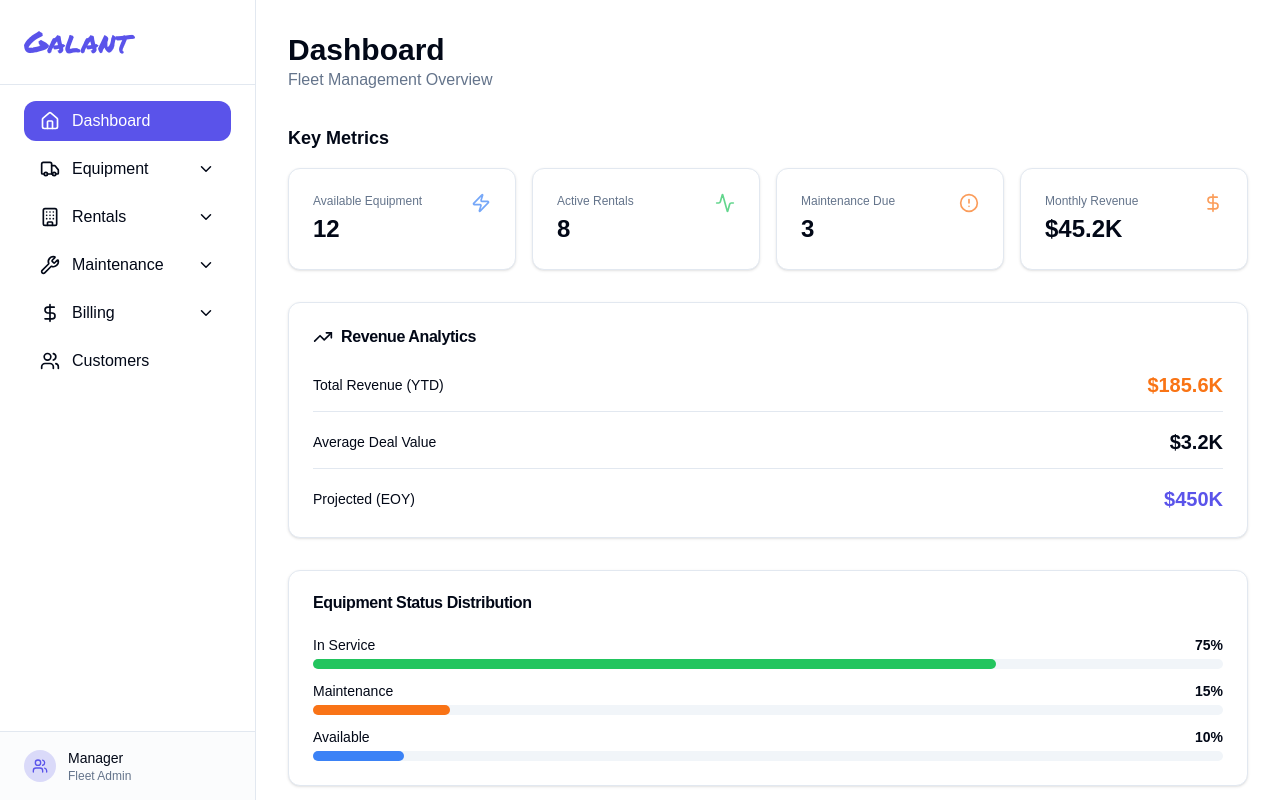
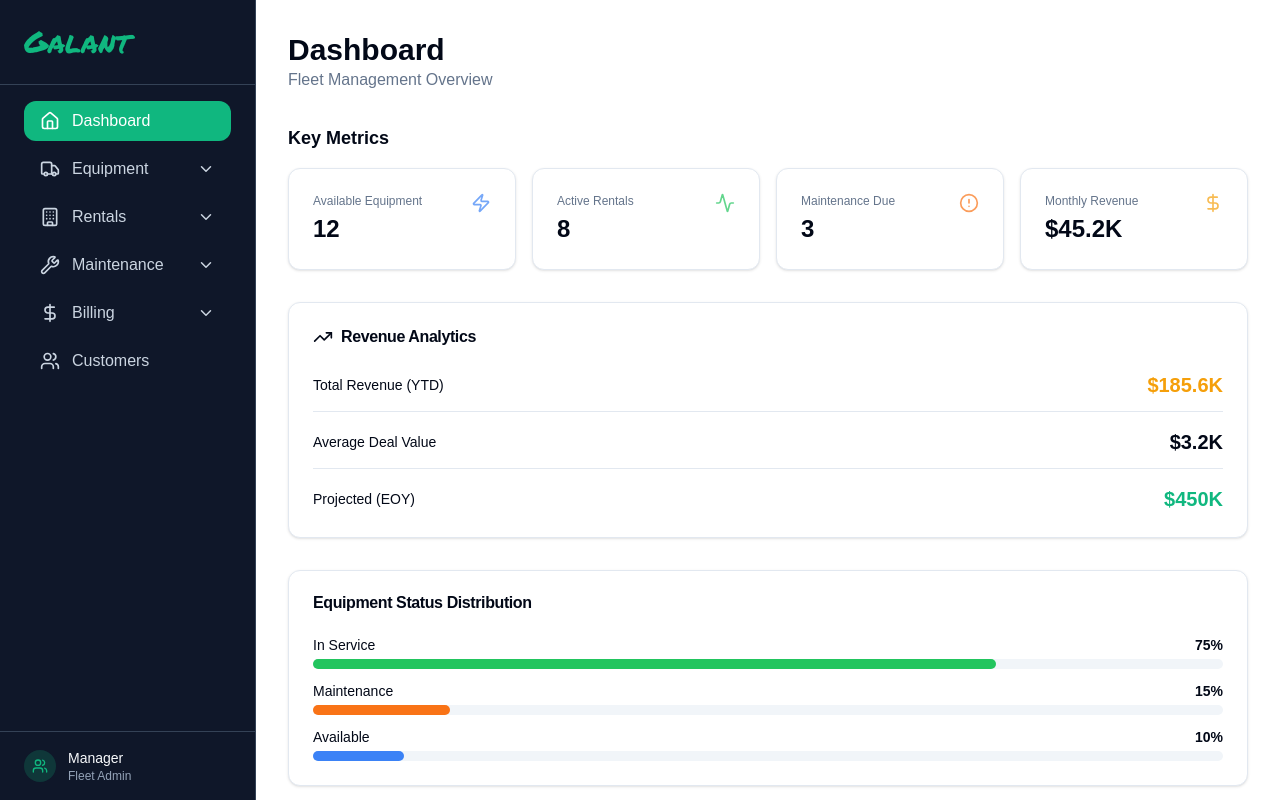
Before and after one commit to s-hajir/galant-frontend-test, a React (Vite) app in the folder rental-dashboard/: page / in a window 1280 px wide. Built offline with nearby package versions, Linux system fonts and the light colour scheme.

Commit message:
navbar left: dark

```diff
--- a/rental-dashboard/src/components/layout/MainLayout.tsx
+++ b/rental-dashboard/src/components/layout/MainLayout.tsx
@@ -45,17 +45,27 @@ const Sidebar: React.FC<{ isOpen: boolean; onClose: () => void }> = ({ isOpen, o
   return (
     <>
       {/* Sidebar - Hidden on mobile, visible on lg+ */}
-      <aside className={`fixed lg:static inset-y-0 left-0 z-50 w-64 bg-card text-card-foreground flex flex-col border-r border-border transform transition-transform duration-300 ease-in-out ${
-        isOpen ? 'translate-x-0' : '-translate-x-full lg:translate-x-0'
-      }`}>
+      <aside
+        className={`fixed lg:static inset-y-0 left-0 z-50 w-64 flex flex-col border-r transform transition-transform duration-300 ease-in-out ${
+          isOpen ? 'translate-x-0' : '-translate-x-full lg:translate-x-0'
+        }`}
+        style={{
+          backgroundColor: 'hsl(var(--sidebar-bg))',
+          color: 'hsl(var(--sidebar-text))',
+          borderColor: 'hsl(var(--sidebar-border))'
+        }}
+      >
         {/* Fixed Header */}
-        <div className="flex items-center justify-between px-6 py-6 border-b border-border flex-shrink-0">
+        <div
+          className="flex items-center justify-between px-6 py-6 border-b flex-shrink-0"
+          style={{ borderColor: 'hsl(var(--sidebar-border))' }}
+        >
           <h1 className="text-3xl text-primary hidden lg:block" style={{ fontFamily: "'Permanent Marker', cursive" }}>
             Galant
           </h1>
           <button
             onClick={onClose}
-            className="lg:hidden p-2 hover:bg-muted rounded-lg transition-colors ml-auto"
+            className="lg:hidden p-2 hover:bg-slate-800 rounded-lg transition-colors ml-auto"
             aria-label="Close sidebar"
           >
             <X size={20} />
@@ -121,13 +131,19 @@ const Sidebar: React.FC<{ isOpen: boolean; onClose: () => void }> = ({ isOpen, o
         </nav>
 
         {/* Fixed Footer */}
-        <div className="border-t border-border px-6 py-4 flex-shrink-0 flex items-center space-x-3 bg-muted/30">
+        <div
+          className="border-t px-6 py-4 flex-shrink-0 flex items-center space-x-3"
+          style={{
+            borderColor: 'hsl(var(--sidebar-border))',
+            backgroundColor: 'hsl(var(--sidebar-bg))'
+          }}
+        >
           <div className="w-8 h-8 rounded-full bg-primary/20 flex items-center justify-center">
             <Users size={16} className="text-primary" />
           </div>
           <div className="min-w-0 flex-1">
-            <p className="text-sm font-medium truncate">Manager</p>
-            <p className="text-xs text-muted-foreground truncate">Fleet Admin</p>
+            <p className="text-sm font-medium truncate" style={{ color: 'hsl(var(--sidebar-text))' }}>Manager</p>
+            <p className="text-xs truncate text-slate-400">Fleet Admin</p>
           </div>
         </div>
       </aside>
@@ -168,7 +184,7 @@ const NavLink: React.FC<NavLinkProps> = ({ href, label, icon, onClick }) => {
         `flex items-center space-x-3 px-4 py-2 rounded-lg transition-colors ${
           isActive
             ? 'bg-primary text-primary-foreground'
-            : 'hover:bg-muted hover:text-muted-foreground'
+            : 'text-slate-300 hover:bg-slate-800 hover:text-white'
         }`
       }
     >
@@ -216,7 +232,7 @@ const SubmenuNavLink: React.FC<SubmenuNavLinkProps> = ({
         className={`w-full flex items-center justify-between px-4 py-2 rounded-lg transition-colors ${
           isParentActive
             ? 'bg-primary bg-opacity-10 text-primary-foreground'
-            : 'hover:bg-muted hover:text-muted-foreground'
+            : 'text-slate-300 hover:bg-slate-800 hover:text-white'
         }`}
       >
         <div className="flex items-center space-x-3">
@@ -229,7 +245,7 @@ const SubmenuNavLink: React.FC<SubmenuNavLinkProps> = ({
         />
       </button>
       {isExpanded && (
-        <div className="ml-4 mt-2 space-y-1 border-l-2 border-border pl-4 animate-in fade-in duration-200">
+        <div className="ml-4 mt-2 space-y-1 border-l-2 pl-4 animate-in fade-in duration-200" style={{ borderColor: 'hsl(var(--sidebar-border))' }}>
           {submenu.map((item) => (
             <RouterNavLink
               key={item.href}
@@ -239,7 +255,7 @@ const SubmenuNavLink: React.FC<SubmenuNavLinkProps> = ({
                 `block px-4 py-2 rounded-lg transition-colors text-sm border-l-3 pl-3 ${
                   isActive
                     ? 'bg-accent text-accent-foreground border-l-accent'
-                    : 'border-l-transparent hover:bg-muted hover:text-muted-foreground'
+                    : 'border-l-transparent text-slate-400 hover:bg-slate-800 hover:text-white'
                 }`
               }
             >
--- a/rental-dashboard/src/index.css
+++ b/rental-dashboard/src/index.css
@@ -10,20 +10,25 @@
     --card-foreground: 222.2 84% 4.9%;
     --popover: 0 0% 100%;
     --popover-foreground: 222.2 84% 4.9%;
-    --primary: 243 78% 62%; /* Indigo from story: #4F46E5 */
+    --primary: 160 84% 39%; /* Emerald Green: #10b981 */
     --primary-foreground: 0 0% 100%;
     --secondary: 210 40% 96.1%;
     --secondary-foreground: 215.4 16.3% 46.9%;
     --muted: 210 40% 96.1%;
     --muted-foreground: 215.4 16.3% 46.9%;
-    --accent: 25 95% 53%; /* Orange from story: #F97316 */
+    --accent: 38 92% 50%; /* Amber: #f59e0b */
     --accent-foreground: 0 0% 100%;
     --destructive: 0 84.2% 60.2%;
     --destructive-foreground: 210 40% 98%;
     --border: 214.3 31.8% 91.4%;
     --input: 214.3 31.8% 91.4%;
-    --ring: 243 78% 62%;
+    --ring: 160 84% 39%;
     --radius: 0.75rem; /* rounded-lg */
+
+    /* Dark Sidebar Colors */
+    --sidebar-bg: 222 47% 11%; /* slate-900: #0f172a */
+    --sidebar-text: 210 40% 98%; /* slate-100 */
+    --sidebar-border: 215 25% 27%; /* slate-700 */
   }
 
   .dark {
@@ -33,19 +38,19 @@
     --card-foreground: 210 40% 98%;
     --popover: 222.2 84% 4.9%;
     --popover-foreground: 210 40% 98%;
-    --primary: 243 78% 62%;
+    --primary: 160 84% 39%;
     --primary-foreground: 0 0% 100%;
     --secondary: 217.2 32.6% 17.5%;
     --secondary-foreground: 210 40% 98%;
     --muted: 217.2 32.6% 17.5%;
     --muted-foreground: 215.4 16.3% 46.9%;
-    --accent: 25 95% 53%;
+    --accent: 38 92% 50%;
     --accent-foreground: 0 0% 100%;
     --destructive: 0 62.8% 30.6%;
     --destructive-foreground: 210 40% 98%;
     --border: 217.2 32.6% 17.5%;
     --input: 217.2 32.6% 17.5%;
-    --ring: 243 78% 62%;
+    --ring: 160 84% 39%;
   }
 
   * {
```
